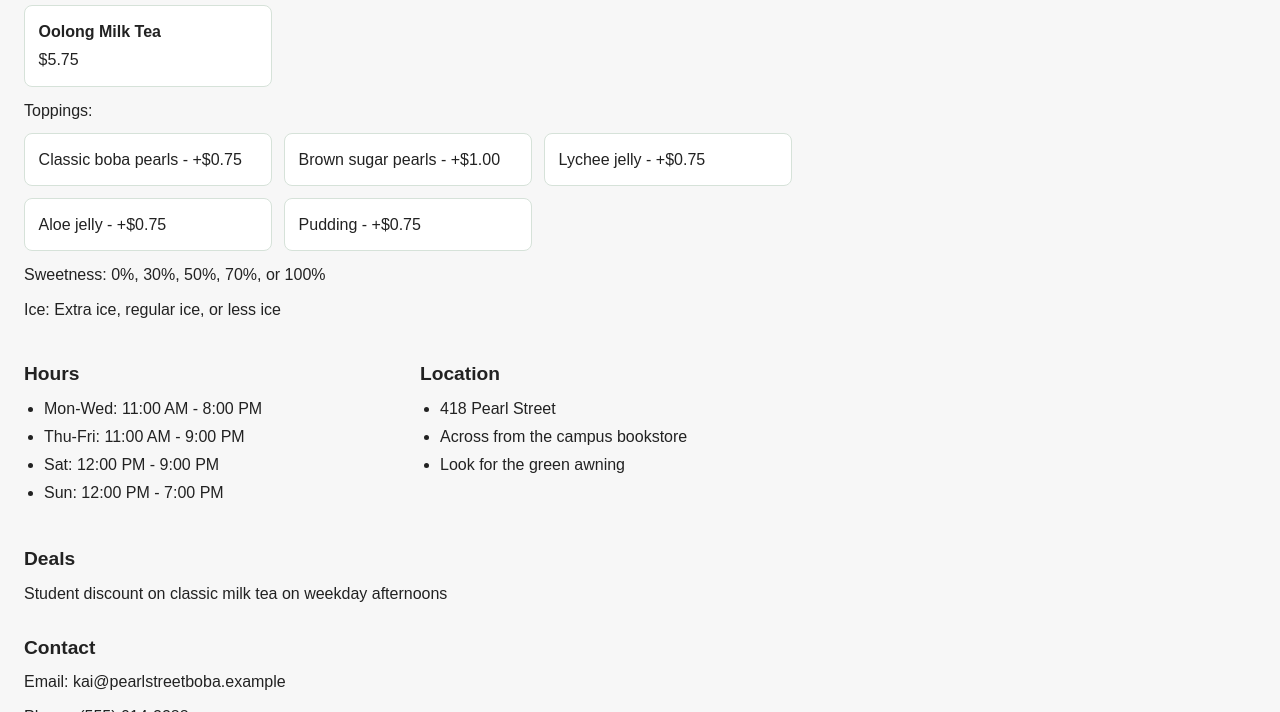
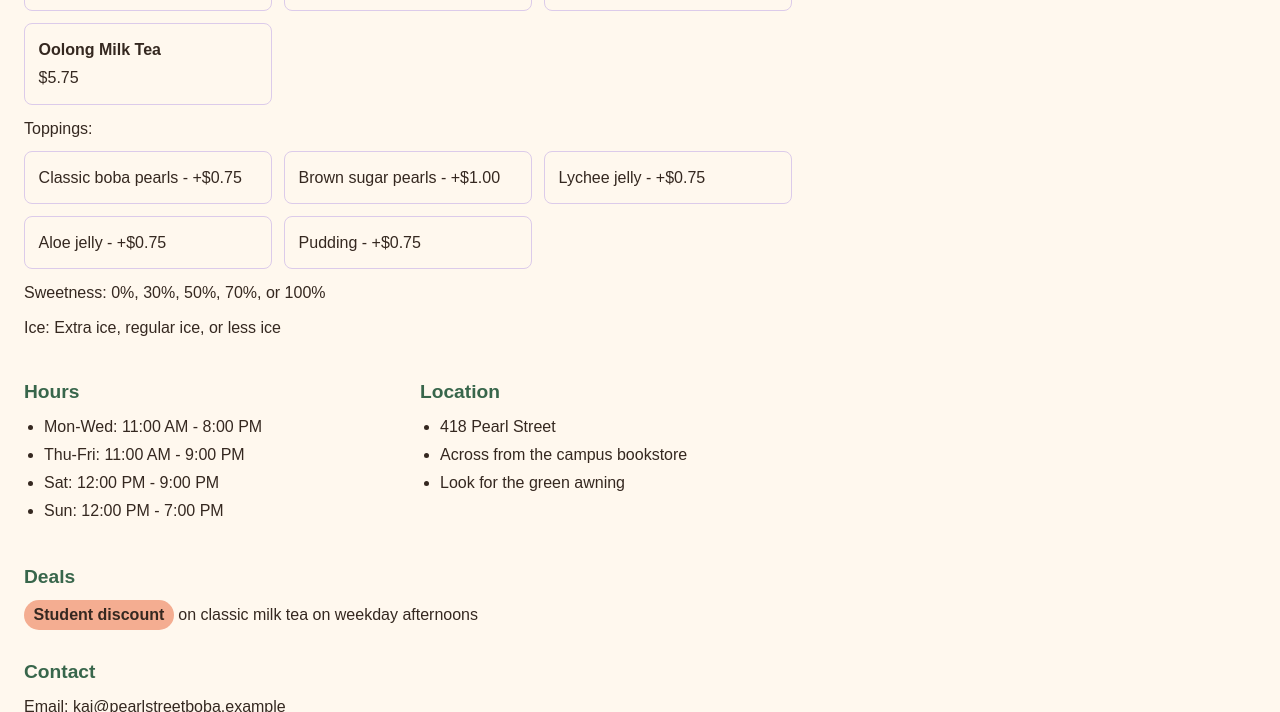
Before and after one commit to terrencez2013/pearl-street-boba, a plain HTML site: page index.html in a window 1280 px wide. Shown: the part 2088-2800 px from the top of the page. Drawn offline with Linux system fonts and the light colour scheme.

Commit message:
Apply boba color palette and deal badge

```diff
--- a/index.html
+++ b/index.html
@@ -5,14 +5,22 @@
   <meta name="viewport" content="width=device-width, initial-scale=1.0" />
   <title>Pearl Street Boba</title>
   <style>
+    :root {
+      --background: #FFF8EE;
+      --text: #352820;
+      --primary: #38664B;
+      --secondary: #DCCBEA;
+      --accent: #F4AD91;
+    }
+
     body {
       margin: 0;
       padding: 1.5rem;
       font-family: Arial, Helvetica, sans-serif;
       font-size: 1rem;
       line-height: 1.5;
-      color: #222;
-      background: #f7f7f7;
+      color: var(--text);
+      background: var(--background);
     }
 
     .site-header {
@@ -22,9 +30,12 @@
       justify-content: space-between;
       gap: 0.75rem 1.5rem;
       padding-bottom: 1rem;
+      border-bottom: 2px solid var(--primary);
+      margin-bottom: 1rem;
     }
 
     .site-header strong {
+      color: var(--primary);
       font-size: 1.2rem;
     }
 
@@ -35,7 +46,7 @@
     }
 
     .site-header a {
-      color: #235438;
+      color: var(--primary);
       padding: 0.25rem 0;
       text-underline-offset: 0.2em;
     }
@@ -49,7 +60,7 @@
       padding: 1.5rem;
       margin-bottom: 1rem;
       border-radius: 0.5rem;
-      background: #e6f1e9;
+      background: var(--secondary);
     }
 
     .photo {
@@ -84,8 +95,8 @@
       margin-top: 0.5rem;
       padding: 0.5rem 1rem;
       border-radius: 0.25rem;
-      background: #235438;
-      color: #fff;
+      background: var(--primary);
+      color: var(--background);
       font-weight: bold;
       text-decoration: none;
     }
@@ -95,12 +106,27 @@
       text-decoration: underline;
     }
 
+    a:focus-visible {
+      outline: 3px solid var(--text);
+      outline-offset: 3px;
+    }
+
+    .badge {
+      display: inline-block;
+      padding: 0.2rem 0.6rem;
+      border-radius: 1rem;
+      background: var(--accent);
+      color: var(--text);
+      font-weight: bold;
+    }
+
     h1 {
       margin: 0 0 0.35rem;
       font-size: 2rem;
     }
 
     h2 {
+      color: var(--primary);
       margin: 1.75rem 0 0.5rem;
       font-size: 1.2rem;
     }
@@ -132,9 +158,9 @@
     .toppings-grid li {
       margin: 0;
       padding: 0.85rem;
-      border: 1px solid #d6e2d9;
+      border: 1px solid var(--secondary);
       border-radius: 0.5rem;
-      background: #fff;
+      background: var(--background);
     }
 
     .drink-cards h3 {
@@ -288,7 +314,7 @@
   </div>
 
   <h2>Deals</h2>
-  <p>Student discount on classic milk tea on weekday afternoons</p>
+  <p><span class="badge">Student discount</span> on classic milk tea on weekday afternoons</p>
 
   <h2 id="contact">Contact</h2>
   <p>Email: kai@pearlstreetboba.example</p>
```
